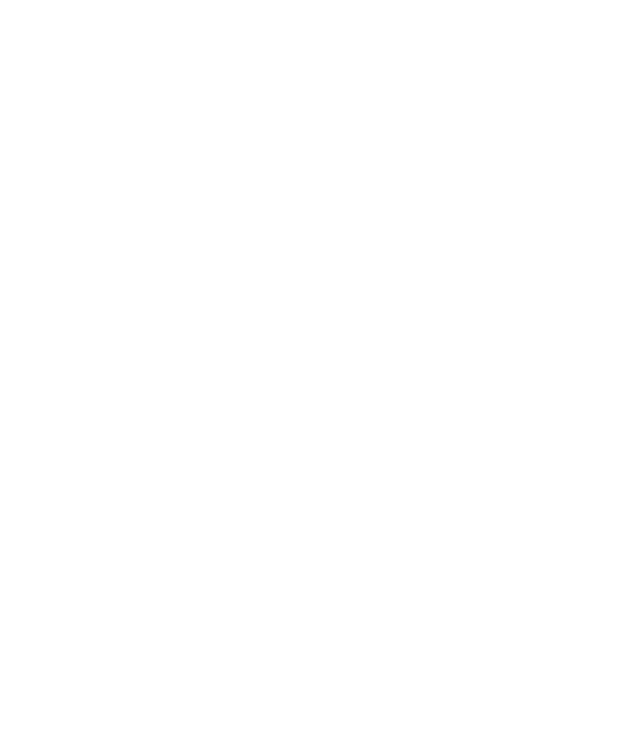
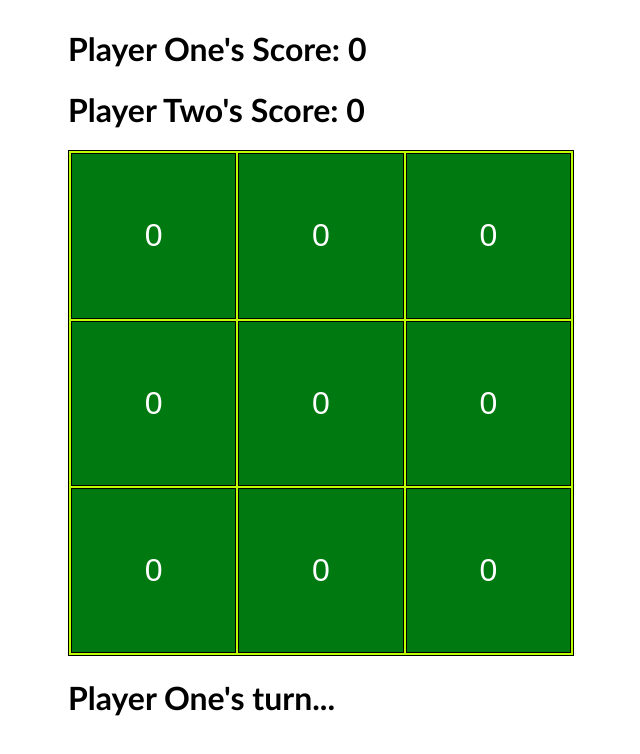
Before and after one commit to tonytony97/odin-tictactoe, a plain HTML site: page index.html in a window 1280 px wide. Shown: the whole page, without its empty margins (319-959 px from the left). Drawn offline with Linux system fonts and the light colour scheme.

Commit message:
Add player UI DOM  and styles

```diff
--- a/gameScript.js
+++ b/gameScript.js
@@ -43,14 +43,14 @@ function Gameboard() {
         console.log(boardWithCellValues);
     };
 
-    function resetBoard() {
+    const resetBoard = () => {
         for (let i = 0; i < board.length; i++) {
             for (let j = 0; j < board.length; j++) {
                 board[i][j].addToken(0);
             }
         }
-    }
-    function checkWin() {
+    };
+    const checkWin = () => {
         const checkAllX = (value) => value === "X";
         const checkAllO = (value) => value === "O";
 
@@ -101,9 +101,9 @@ function Gameboard() {
                 return true;
             }
         }
-    }
+    };
 
-    function checkTie() {
+    const checkTie = () => {
         const arrayTie = [];
         for (let i = 0; i < board.length; i++) {
             for (let j = 0; j < board.length; j++) {
@@ -116,8 +116,7 @@ function Gameboard() {
             resetBoard();
             return true;
         }
-        console.log(arrayTie.length);
-    }
+    };
 
     // Interface for board
     return {
@@ -174,6 +173,7 @@ function GameController(
         activePlayer = activePlayer === players[0] ? players[1] : players[0];
     };
     const getActivePlayer = () => activePlayer;
+    const getPlayer = (num) => players[num];
 
     const printNewRound = () => {
         board.printBoard();
@@ -200,7 +200,7 @@ function GameController(
         const matchWin = board.checkWin(getActivePlayer().name);
         const matchTie = board.checkTie();
         if (matchWin == true) {
-            console.log(`The winner is: ${getActivePlayer().name}!`);
+            alert(`The winner is: ${getActivePlayer().name}!`);
             getActivePlayer().score += 1;
             console.log(`${players[0].name}'s Score: ${players[0].score}`);
             console.log(`${players[1].name}'s Score: ${players[1].score}`);
@@ -222,7 +222,67 @@ function GameController(
     return {
         playRound,
         getActivePlayer,
+        getPlayer,
+        getBoard: board.getBoard,
     };
 }
 
-const game = GameController();
+function ScreenController() {
+    const game = GameController();
+    const displayTurn = document.querySelector(".turn");
+    const displayScore1 = document.querySelector(".player1");
+    const displayScore2 = document.querySelector(".player2");
+    const boardDiv = document.querySelector(".board");
+
+    const updateScreen = () => {
+        boardDiv.textContent = "";
+
+        let rowIndex = 0;
+
+        // get newest version of board and player turn
+        const board = game.getBoard();
+        const activePlayer = game.getActivePlayer();
+        const playerOne = game.getPlayer(0);
+        const playerTwo = game.getPlayer(1);
+
+        displayScore1.textContent =
+            `${playerOne.name}'s Score: ` + playerOne.score;
+        displayScore2.textContent =
+            `${playerTwo.name}'s Score: ` + playerTwo.score;
+        displayTurn.textContent = `${activePlayer.name}'s turn...`;
+
+        // Render board squares
+        board.forEach((row) => {
+            row.forEach((cell, index) => {
+                // Create clickable button elements each row
+                const cellButton = document.createElement("button");
+                cellButton.classList.add("cell");
+                // Create data attribute to identify column
+                cellButton.dataset.row = rowIndex;
+                cellButton.dataset.column = index;
+                cellButton.textContent = cell.getValue();
+                boardDiv.appendChild(cellButton);
+                if (index == 2) {
+                    rowIndex += 1;
+                }
+            });
+        });
+    };
+
+    function clickHandlerBoard(e) {
+        const selectedRow = e.target.dataset.row;
+        const selectedColumn = e.target.dataset.column;
+
+        // Make sure button is clicked
+        if (!selectedColumn) return;
+
+        game.playRound(selectedRow, selectedColumn);
+        updateScreen();
+    }
+    boardDiv.addEventListener("click", clickHandlerBoard);
+
+    // Initial render
+    updateScreen();
+}
+
+ScreenController();
--- a/index.html
+++ b/index.html
@@ -1,15 +1,17 @@
 <!DOCTYPE html>
 <html>
     <head>
-    <meta charset="utf-8">
-    <meta name="viewport" content="width=device-width">
+        <meta charset="utf-8" />
+        <meta name="viewport" content="width=device-width" />
         <title>Tic Tac Toe</title>
         <link href="styles.css" rel="stylesheet" type="text/css" />
     </head>
     <body>
         <div class="container">
-     <h1 class="turn"></div>
+            <h1 class="player1"></h1>
+            <h1 class="player2"></h1>
             <div class="board"></div>
+            <h1 class="turn"></h1>
         </div>
         <script src="gameScript.js"></script>
     </body>
--- a/styles.css
+++ b/styles.css
@@ -0,0 +1,33 @@
+body {
+    font-family: "Trebuchet MS", "Lucida Sans Unicode", "Lucida Grande",
+        "Lucida Sans", Arial, sans-serif;
+
+    display: flex;
+    flex-direction: column;
+    align-items: center;
+    justify-content: center;
+}
+
+.board {
+    display: grid;
+    height: 500px;
+    width: 500px;
+    grid-template-columns: repeat(3, 1fr);
+    grid-template-rows: repeat(3, 1fr);
+    border: 1px solid rgb(0, 0, 0);
+    gap: 2px;
+    padding: 2px;
+    background-color: rgb(187, 255, 0);
+}
+
+.cell {
+    display: flex;
+    color: rgb(255, 255, 255);
+    justify-content: center;
+    align-items: center;
+    text-align: center;
+    font-size: 2rem;
+    border: 1px solid rgb(0, 0, 0);
+    background: rgb(1, 121, 17);
+    cursor: pointer;
+}
```
Lines whose indentation alone changed are shown as unchanged.
